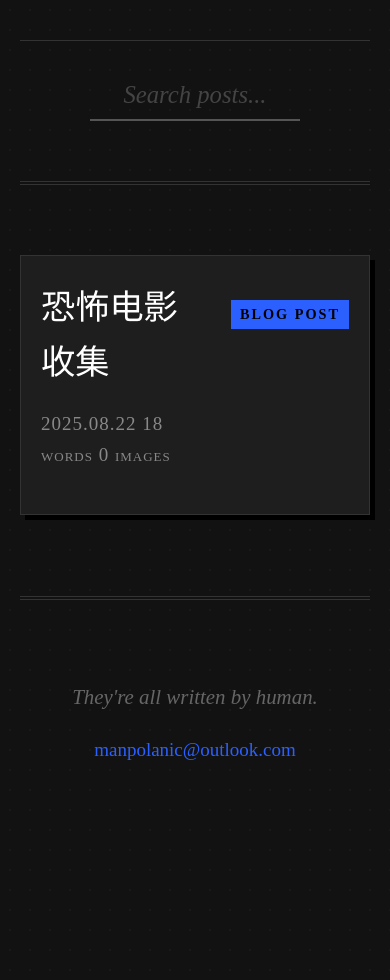
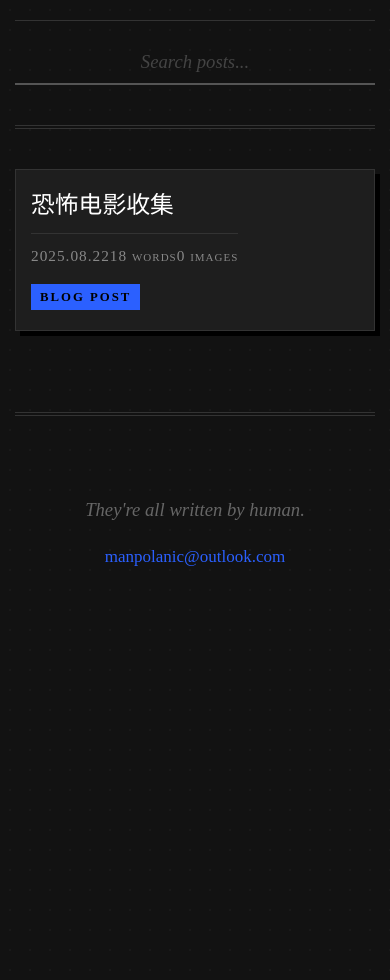
Before and after one commit to lptl/lptl.github.io, a Jekyll site: the page built from index.html, in a window 390 px wide. Built offline with Jekyll 4.4.1, drawn with Linux system fonts in a browser that asks for light colours; comment, search, counter and statistics services are not loaded; after the commit the page ends 940 px from its top, so only the background shows below that.

Commit message:
add content

```diff
--- a/assets/css/style.css
+++ b/assets/css/style.css
@@ -423,3 +423,106 @@ body {
     transform: translateY(0);
     display: block;
 }
+
+/* =================================================================
+   6. Mobile Responsiveness (The "Pocket Edition")
+   ================================================================= */
+@media screen and (max-width: 768px) {
+
+    /* 1. Adjust Base Sizing */
+    body {
+        padding: 20px 15px; /* Less padding on sides */
+        font-size: 17px;    /* Slightly smaller reading text */
+    }
+
+    .main-content-wrapper {
+        padding: 0;
+    }
+
+    /* 2. Header & Title Adjustments */
+    .site-header {
+        margin-bottom: 40px;
+        padding-bottom: 20px;
+    }
+
+    .site-title {
+        font-size: 2.2em; /* Shrink from 3.8em to fit screen */
+        line-height: 1.2;
+        letter-spacing: 1px;
+
+        /* Disable typewriter animation on mobile to allow text wrapping */
+        white-space: normal;
+        animation: none;
+        border-right: none;
+        width: auto;
+    }
+
+    .site-title::after {
+        font-size: 0.4em; /* Adjust subtitle size */
+        margin-top: 10px;
+    }
+
+    /* 3. Search Bar Width */
+    .search-container {
+        width: 100%; /* Use full width on mobile */
+        margin: 20px 0;
+    }
+
+    #search-input {
+        font-size: 1.1em;
+    }
+
+    /* 4. Post List: Stack Vertical instead of Horizontal */
+    .post-entry-box {
+        flex-direction: column; /* Stack title on top of date */
+        align-items: flex-start;
+        padding: 20px 15px;
+    }
+
+    .post-title {
+        font-size: 1.4em; /* Smaller title */
+        margin-bottom: 12px;
+        line-height: 1.3;
+    }
+
+    .post-meta {
+        font-size: 0.9em;
+        width: 100%;
+        display: flex;
+        justify-content: space-between; /* Spread date and tags */
+        align-items: center;
+        border-top: 1px solid #333; /* Add a subtle separator line */
+        padding-top: 10px;
+        margin-top: 5px;
+    }
+
+    .post-type {
+        margin-left: 0; /* Remove left margin since it's on a new line/side */
+    }
+
+    /* 5. Content Typography */
+    .post-content h2,
+    .post-content h3 {
+        margin-top: 1.5em;
+        font-size: 1.3em;
+        line-height: 1.4;
+    }
+
+    /* Drop Cap adjustment */
+    .post-content > p:first-of-type::first-letter {
+        font-size: 3em; /* Slightly smaller drop cap */
+        margin-top: -0.05em;
+    }
+
+    blockquote {
+        margin: 20px 10px; /* Reduce side margins */
+        padding-left: 15px;
+    }
+
+    /* 6. Code Blocks */
+    pre {
+        padding: 1em;
+        font-size: 0.85em; /* Smaller code font to prevent overflowing */
+        border-left-width: 2px; /* Thinner accent line */
+    }
+}
```
